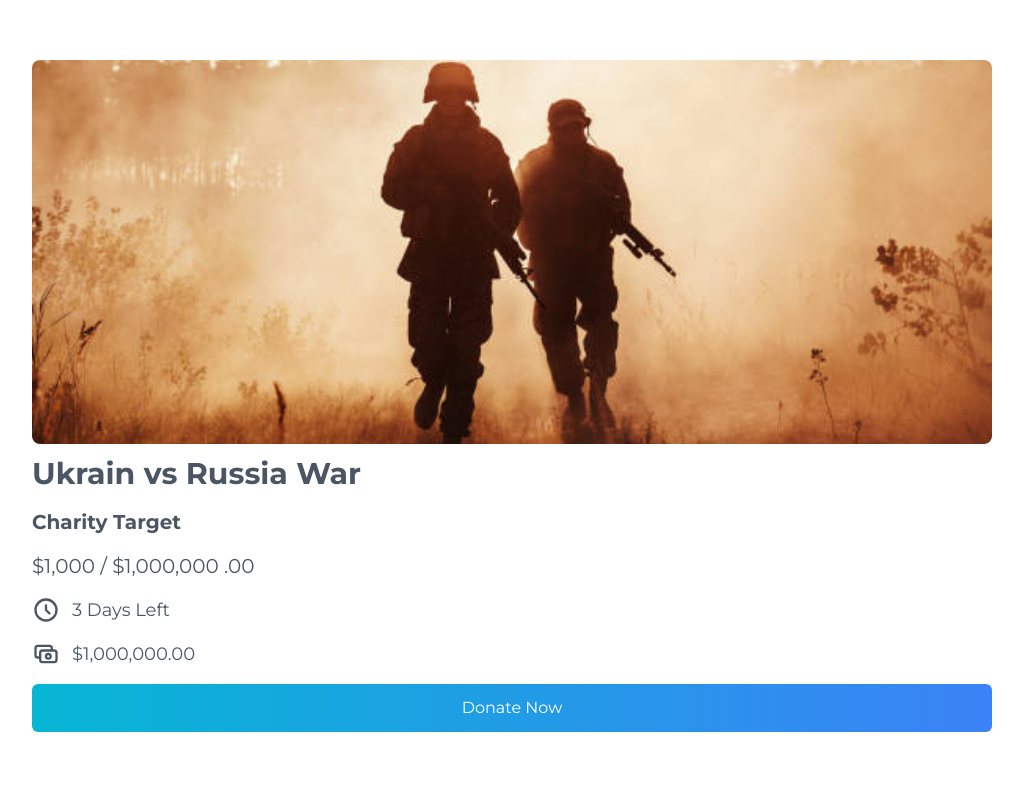
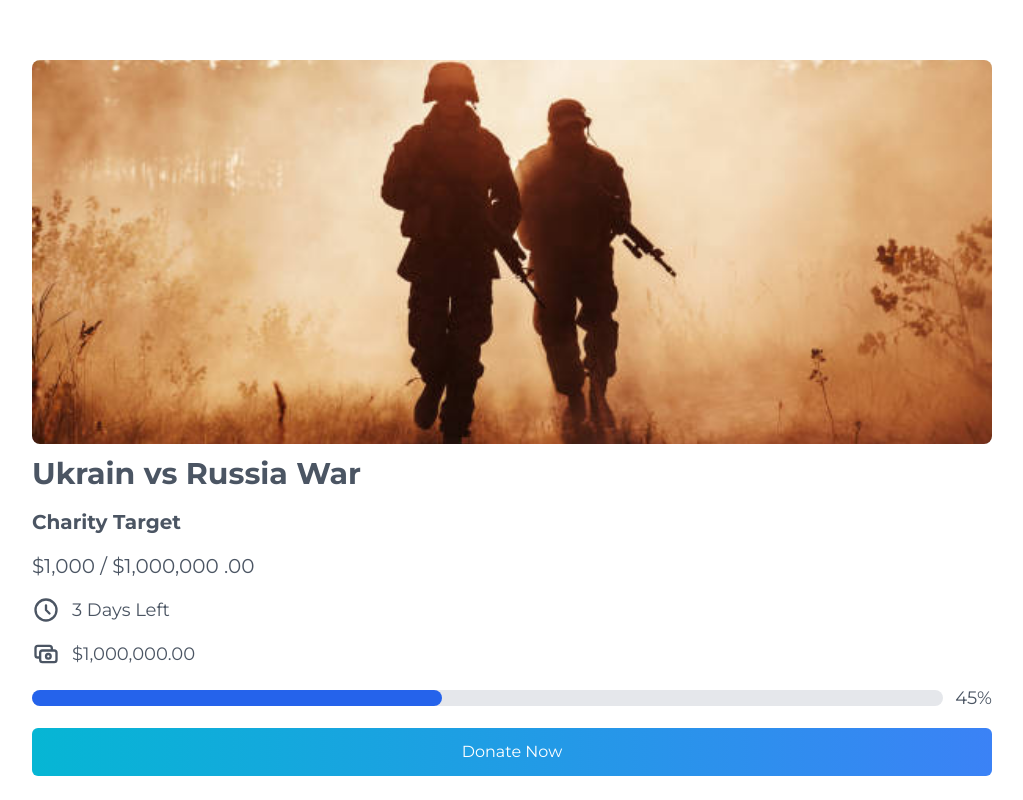
Before and after one commit to mendsalbert/myDonate, a Next.js app: page /donation in a window 1280 px wide. Shown: the part 435-1235 px from the top of the page, without its empty margins (128-1151 px from the left). Before the commit the page ends 1191 px from the top, so only its background shows below. Built offline with nearby package versions, Linux system fonts and the light colour scheme.

Commit message:
my donate

```diff
--- a/pages/donation.tsx
+++ b/pages/donation.tsx
@@ -63,8 +63,11 @@ const Donation = () => (
             <p className="text-lg">$1,000,000.00</p>
           </div>
 
-          <div className="w-full bg-gray-200 rounded-full h-4.5 ">
-            <div className="bg-blue-600 h-4.5 rounded-full w-[45%]"></div>
+          <div className="flex flex-row items-center space-x-3">
+            <div className="w-full bg-gray-200 rounded-full h-4 ">
+              <div className="bg-blue-600 h-4 rounded-full w-[45%]"></div>
+            </div>
+            <p className="text-gray-600 text-lg">45%</p>
           </div>
 
           <div className="bg-gradient-to-r text-center from-cyan-500 to-blue-500 px-6 py-3 rounded-md cursor-pointer text-white">
```
